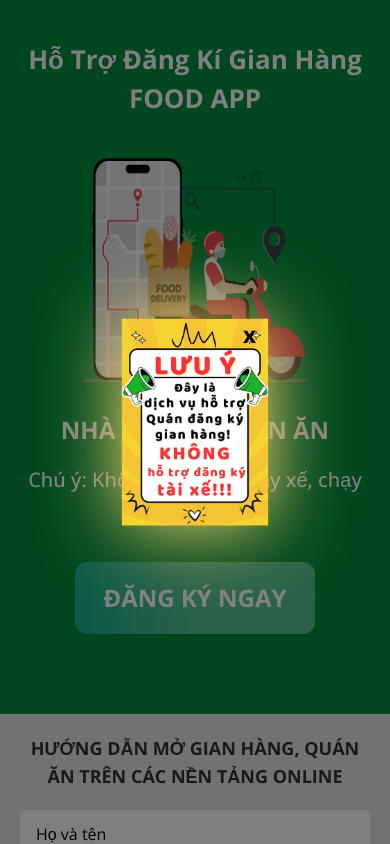
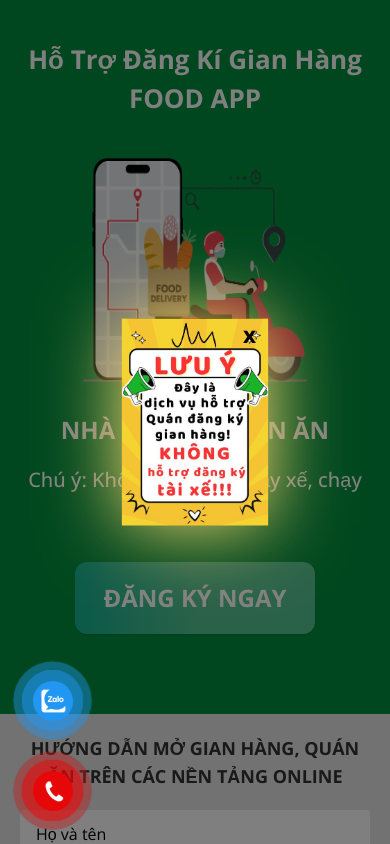
Before and after one commit to FoodApp3010/foodapp, a Next.js app: page / in a window 390 px wide. Shown: the top 844 px of the page. Built offline with nearby package versions, Linux system fonts and the light colour scheme.

Commit message:
update zalo and phone button

```diff
--- a/src/app/page.tsx
+++ b/src/app/page.tsx
@@ -1,4 +1,6 @@
 import Comments from "@/components/comments";
+import Phone from "@/components/contact-button/phone";
+import Zalo from "@/components/contact-button/zalo";
 import Dialog from "@/components/dialog";
 import Footer from "@/components/footer";
 import HeroSection from "@/components/hero-section";
@@ -20,6 +22,10 @@ export default function Home() {
       <Section5 />
       <Comments />
       <Footer />
+      <div className="fixed bottom-2 w-[90px] h-[180px] left-2 z-50">
+        <Zalo />
+        <Phone />
+      </div>
     </main>
   );
 }
--- /dev/null
+++ b/src/components/contact-button/phone.tsx
@@ -0,0 +1,28 @@
+import Image from "next/image";
+import Link from "next/link";
+import React from "react";
+import phone from "@/images/phone.png";
+import "./styles.css";
+
+const Phone = () => {
+  return (
+    <div id="phone-vr" className="button-contact relative size-[90px]">
+      <div className="phone-vr">
+        <div className="phone-vr-circle-fill" />
+        <div className="phone-vr-img-circle">
+          <Link href="tel:0938437600" className="flex">
+            <Image
+              alt="Phone"
+              src={phone}
+              width={25}
+              height={25}
+              className="m-auto"
+            />
+          </Link>
+        </div>
+      </div>
+    </div>
+  );
+};
+
+export default Phone;
--- /dev/null
+++ b/src/components/contact-button/styles.css
@@ -0,0 +1,98 @@
+.phone-vr-circle-fill {
+  width: 65px;
+  height: 65px;
+  top: 12px;
+  left: 12px;
+  position: absolute;
+  box-shadow: 0 0 0 0 #c31d1d;
+  background-color: rgba(230, 8, 8, 0.7);
+  border-radius: 50%;
+  border: 2px solid transparent;
+  -webkit-animation: phone-vr-circle-fill 2.3s infinite ease-in-out;
+  animation: phone-vr-circle-fill 2.3s infinite ease-in-out;
+  transition: all 0.5s;
+  -webkit-transform-origin: 50% 50%;
+  -ms-transform-origin: 50% 50%;
+  transform-origin: 50% 50%;
+  -webkit-animuiion: zoom 1.3s infinite;
+  animation: zoom 1.3s infinite;
+}
+
+.phone-vr-img-circle {
+  background-color: #e60808;
+  width: 40px;
+  height: 40px;
+  line-height: 40px;
+  top: 25px;
+  left: 25px;
+  position: absolute;
+  border-radius: 50%;
+  overflow: hidden;
+  display: flex;
+  justify-content: center;
+  -webkit-animation: phonering-alo-circle-img-anim 1s infinite ease-in-out;
+  animation: phone-vr-circle-fill 1s infinite ease-in-out;
+}
+
+#button-contact-vr .button-contact .phone-vr {
+  position: relative;
+  visibility: visible;
+  background-color: transparent;
+  width: 90px;
+  height: 90px;
+  cursor: pointer;
+  z-index: 11;
+  -webkit-backface-visibility: hidden;
+  -webkit-transform: translateZ(0);
+  transition: visibility 0.5s;
+  left: 0;
+  bottom: 0;
+  display: block;
+}
+
+#zalo-vr .phone-vr-img-circle {
+  background-color: #2196f3;
+}
+
+#zalo-vr .phone-vr-circle-fill {
+  box-shadow: 0 0 0 0 #2196f3;
+  background-color: rgba(33, 150, 243, 0.7);
+}
+
+@keyframes phone-vr-circle-fill {
+  0% {
+    -webkit-transform: rotate(0) scale(1) skew(1deg);
+  }
+  10% {
+    -webkit-transform: rotate(-25deg) scale(1) skew(1deg);
+  }
+  20% {
+    -webkit-transform: rotate(25deg) scale(1) skew(1deg);
+  }
+  30% {
+    -webkit-transform: rotate(-25deg) scale(1) skew(1deg);
+  }
+  40% {
+    -webkit-transform: rotate(25deg) scale(1) skew(1deg);
+  }
+  50% {
+    -webkit-transform: rotate(0) scale(1) skew(1deg);
+  }
+  100% {
+    -webkit-transform: rotate(0) scale(1) skew(1deg);
+  }
+}
+
+@keyframes zoom {
+  0% {
+    transform: scale(0.9);
+  }
+  70% {
+    transform: scale(1);
+    box-shadow: 0 0 0 15px transparent;
+  }
+  100% {
+    transform: scale(0.9);
+    box-shadow: 0 0 0 0 transparent;
+  }
+}
--- /dev/null
+++ b/src/components/contact-button/zalo.tsx
@@ -0,0 +1,32 @@
+import Image from "next/image";
+import Link from "next/link";
+import React from "react";
+import zalo from "@/images/zalo.png";
+import "./styles.css";
+
+const Zalo = () => {
+  return (
+    <div id="zalo-vr" className="button-contact relative size-[90px]">
+      <div className="phone-vr">
+        <div className="phone-vr-circle-fill" />
+        <div className="phone-vr-img-circle">
+          <Link
+            target="_blank"
+            href="https://zalo.me/0981169675"
+            className="flex"
+          >
+            <Image
+              alt="Zalo"
+              src={zalo}
+              width={25}
+              height={25}
+              className="m-auto"
+            />
+          </Link>
+        </div>
+      </div>
+    </div>
+  );
+};
+
+export default Zalo;
```
Also changed, not shown: public/images/phone.png (added), public/images/zalo.png (added).
